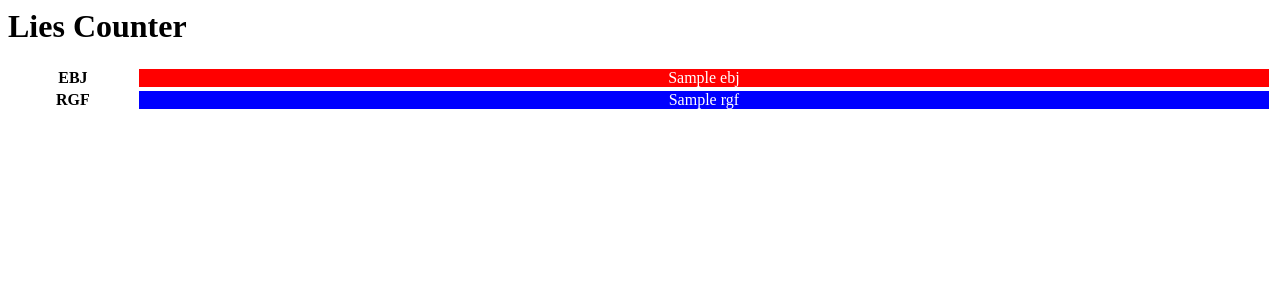
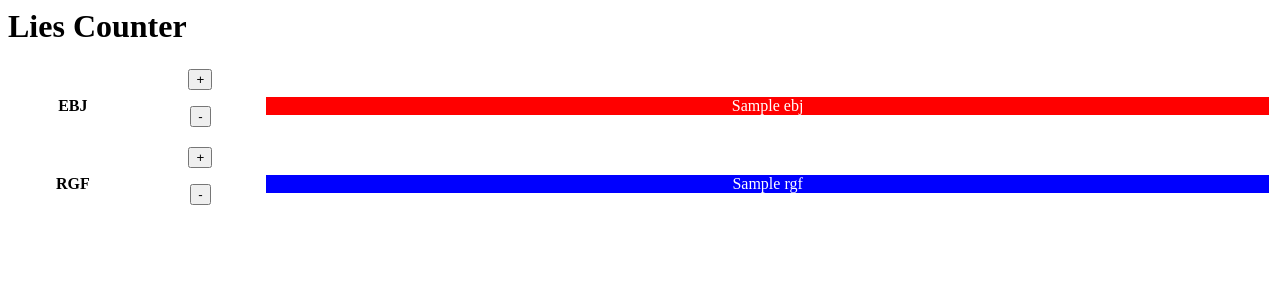
Before and after one commit to ilmaruk/lies_counter, a Python web app: template lies_counter/templates/index.html in a window 1280 px wide. Shown: the top 300 px of the page. Run offline with Jinja, Linux system fonts and the light colour scheme; the template is opened without the code that fills it: most values are stand-ins (such as "Sample title", 1, 10 or a date in 2020).

Commit message:
Initial working version.

```diff
--- a/lies_counter/app.py
+++ b/lies_counter/app.py
@@ -27,13 +27,15 @@ async def home(request):
 async def increment(request):
     user_id = request.match_info.get("userid")
     await request.app["db"].execute("INCR", user_id)
-    return web.Response(text=str(await _get_score(request.app["db"], user_id)))
+    raise web.HTTPFound(location="/")
+    # return web.Response(text=str(await _get_score(request.app["db"], user_id)))
 
 
 async def decrement(request: web.Request):
     user_id = request.match_info.get("userid")
     await request.app["db"].execute("DECR", user_id)
-    return web.Response(text=str(await _get_score(request.app["db"], user_id)))
+    raise web.HTTPFound(location="/")
+    # return web.Response(text=str(await _get_score(request.app["db"], user_id)))
 
 
 async def _get_score(db, key):
--- a/lies_counter/templates/index.html
+++ b/lies_counter/templates/index.html
@@ -16,15 +16,24 @@
         <div>
             <table width="100%">
                 <col width="10%"/>
-                <col width="90%"/>
+                <col width="10%"/>
+                <col width="80%"/>
                 <tr>
                     <th>EBJ</th>
+                    <th>
+                        <form action="/inc/ebj" method="post"><button type="submit"> + </button></form>
+                        <form action="/dec/ebj" method="post"><button type="submit"> - </button></form>
+                    </th>
                     <td>
                         <div class="bar" style="background: #f00; width: {{ ebj_ratio }}%">{{ ebj }}</div>
                     </td>
                 </tr>
                 <tr>
                     <th>RGF</th>
+                    <th>
+                        <form action="/inc/rgf" method="post"><button type="submit"> + </button></form>
+                        <form action="/dec/rgf" method="post"><button type="submit"> - </button></form>
+                    </th>
                     <td>
                         <div class="bar" style="background: #00f; width: {{ rgf_ratio }}%">{{ rgf }}</div>
                     </td>
```
